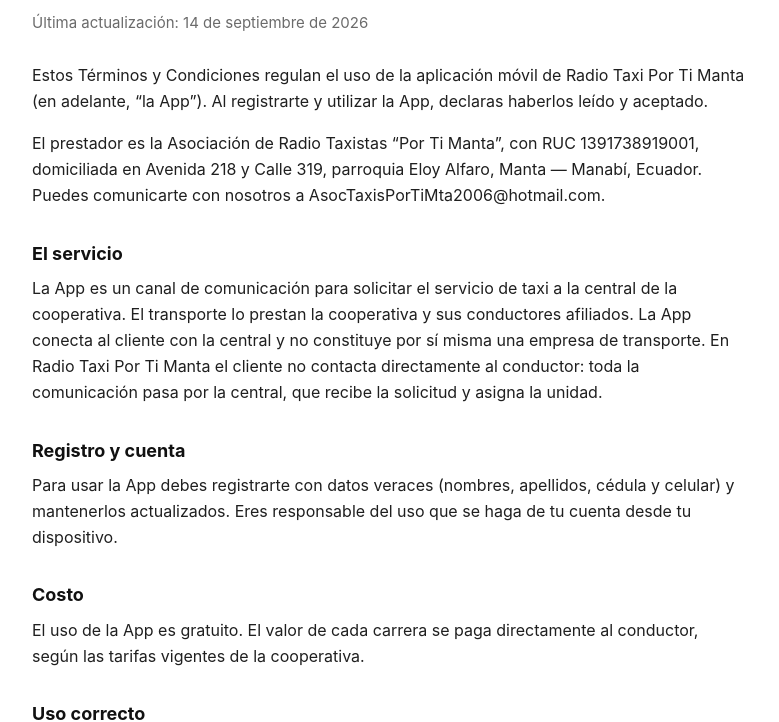
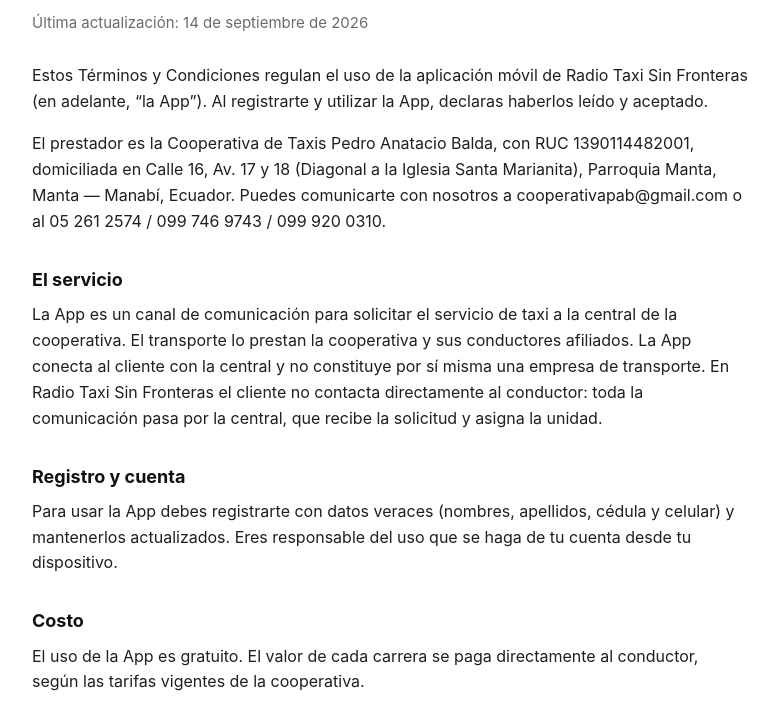
Before and after one commit to chavezd1/sinfronteras-legal, a plain HTML site: page terminos.html in a window 1280 px wide. Shown: the part 78-800 px from the top of the page, without its empty margins (250-1029 px from the left). Drawn offline with Linux system fonts and the light colour scheme.

Commit message:
Entidad legal: Cooperativa de Taxis Pedro Anatacio Balda + fix terminos (datos PTM)

```diff
--- a/terminos.html
+++ b/terminos.html
@@ -4,7 +4,7 @@
 <meta charset="utf-8">
 <meta name="viewport" content="width=device-width,initial-scale=1">
 <meta name="theme-color" content="#ffffff">
-<title>Términos y condiciones — Radio Taxi Por Ti Manta</title>
+<title>Términos y condiciones — Radio Taxi Sin Fronteras</title>
 <style>
   *{box-sizing:border-box}
   body{margin:0;background:#fff;color:#1f1f1f;font-family:-apple-system,BlinkMacSystemFont,"Segoe UI",Roboto,Helvetica,Arial,sans-serif;line-height:1.62}
@@ -22,12 +22,12 @@
   <h1>Términos y condiciones</h1>
   <div class="fecha">Última actualización: 14 de septiembre de 2026</div>
 
-  <p>Estos Términos y Condiciones regulan el uso de la aplicación móvil de Radio Taxi Por Ti Manta (en adelante, “la App”). Al registrarte y utilizar la App, declaras haberlos leído y aceptado.</p>
+  <p>Estos Términos y Condiciones regulan el uso de la aplicación móvil de Radio Taxi Sin Fronteras (en adelante, “la App”). Al registrarte y utilizar la App, declaras haberlos leído y aceptado.</p>
 
-  <p>El prestador es la Asociación de Radio Taxistas “Por Ti Manta”, con RUC 1391738919001, domiciliada en Avenida 218 y Calle 319, parroquia Eloy Alfaro, Manta — Manabí, Ecuador. Puedes comunicarte con nosotros a AsocTaxisPorTiMta2006@hotmail.com.</p>
+  <p>El prestador es la Cooperativa de Taxis Pedro Anatacio Balda, con RUC 1390114482001, domiciliada en Calle 16, Av. 17 y 18 (Diagonal a la Iglesia Santa Marianita), Parroquia Manta, Manta — Manabí, Ecuador. Puedes comunicarte con nosotros a cooperativapab@gmail.com o al 05 261 2574 / 099 746 9743 / 099 920 0310.</p>
 
   <h2>El servicio</h2>
-  <p>La App es un canal de comunicación para solicitar el servicio de taxi a la central de la cooperativa. El transporte lo prestan la cooperativa y sus conductores afiliados. La App conecta al cliente con la central y no constituye por sí misma una empresa de transporte. En Radio Taxi Por Ti Manta el cliente no contacta directamente al conductor: toda la comunicación pasa por la central, que recibe la solicitud y asigna la unidad.</p>
+  <p>La App es un canal de comunicación para solicitar el servicio de taxi a la central de la cooperativa. El transporte lo prestan la cooperativa y sus conductores afiliados. La App conecta al cliente con la central y no constituye por sí misma una empresa de transporte. En Radio Taxi Sin Fronteras el cliente no contacta directamente al conductor: toda la comunicación pasa por la central, que recibe la solicitud y asigna la unidad.</p>
 
   <h2>Registro y cuenta</h2>
   <p>Para usar la App debes registrarte con datos veraces (nombres, apellidos, cédula y celular) y mantenerlos actualizados. Eres responsable del uso que se haga de tu cuenta desde tu dispositivo.</p>
```
Also changed, not shown: eliminar-cuenta.html (+2 -2 lines), privacidad.html (+2 -2 lines).
